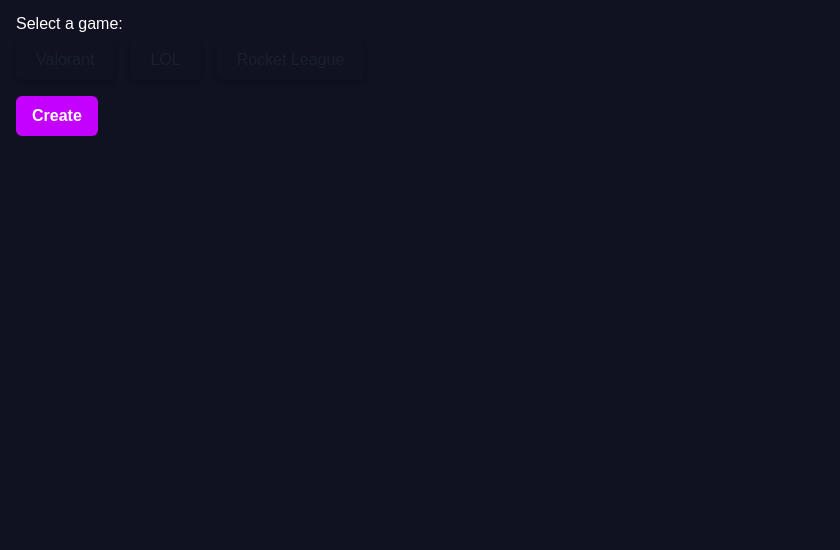
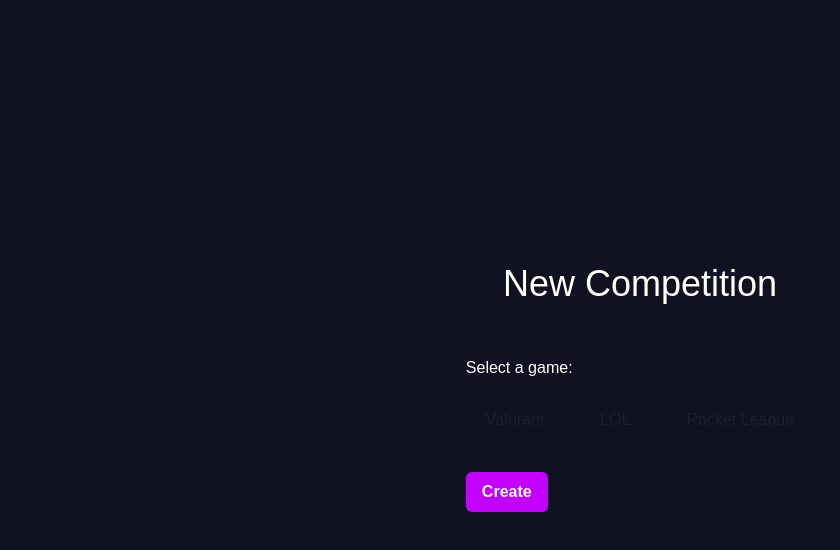
Before and after one commit to proyecto-esports/esports-project-frontend, a React (Vite) app: page /create-group in a window 1280 px wide. Shown: the top 550 px of the page, without its empty margins (0-840 px from the left). Built offline with nearby package versions, Linux system fonts and the light colour scheme.

Commit message:
Checkpoint styled

```diff
--- a/src/components/RadioCard.jsx
+++ b/src/components/RadioCard.jsx
@@ -10,8 +10,8 @@
     <Box as="label">
       <input {...input} />
       <Box
+        {...checkbox}
         onClick={() => props.onClick()}
-        {...checkbox}
         cursor="pointer"
         borderWidth="1px"
         borderRadius="md"
--- a/src/routes/CreateGroup.jsx
+++ b/src/routes/CreateGroup.jsx
@@ -1,4 +1,12 @@
-import { Box, Button, FormControl, FormLabel, Radio, RadioGroup } from '@chakra-ui/react';
+import {
+  Box,
+  Button,
+  FormControl,
+  FormLabel,
+  Radio,
+  RadioGroup,
+  Text,
+} from '@chakra-ui/react';
 import { useState } from 'react';
 import { Controller, useForm } from 'react-hook-form';
 
@@ -20,10 +28,20 @@
     {
       name: 'LOL',
       isDisabled: true,
+      competitions: [
+        { name: 'League', isDisabled: true },
+        { name: 'Tournament', isDisabled: true },
+        { name: 'World', isDisabled: true },
+      ],
     },
     {
       name: 'Rocket League',
       isDisabled: true,
+      competitions: [
+        { name: 'League', isDisabled: true },
+        { name: 'Tournament', isDisabled: true },
+        { name: 'World', isDisabled: true },
+      ],
     },
   ];
 
@@ -41,26 +59,47 @@
   };
 
   return (
-    <Box h="100vh" w="100%" bg={theme.dark.background} padding="1rem">
+    <Box
+      h="100vh"
+      w="100%"
+      bg={theme.dark.background}
+      display="flex"
+      flexDirection="column"
+      alignItems="center"
+      justifyContent="center"
+      gap="3rem"
+    >
+      <Text fontSize="4xl" color={theme.dark.primary}>
+        New Competition
+      </Text>
       <form onSubmit={handleSubmit(submitForm)}>
-        <FormControl>
+        <FormControl
+          display="flex"
+          flexDirection="column"
+          maxWidth="30rem"
+          padding="1rem"
+          gap="1rem"
+        >
           <FormLabel htmlFor="game" color={theme.dark.primary}>
             Select a game:
           </FormLabel>
           <Controller
             render={() => (
               <RadioGroup
-                ref={register()}
+                {...register('game')}
                 name="game"
                 display="flex"
                 flexWrap="wrap"
                 gap="1rem"
               >
                 {games.map((game) => {
+                  console.log('game', game);
                   const { name, isDisabled } = game;
+                  console.log('game name', name);
                   const handleClick = () => setSelectedGame(game);
                   return (
                     <RadioCard
+                      id={name}
                       key={name}
                       value={name}
                       isDisabled={isDisabled}
@@ -83,11 +122,18 @@
               </FormLabel>
               <Controller
                 render={() => (
-                  <RadioGroup name="competition">
+                  <RadioGroup
+                    {...register('competition')}
+                    name="competition"
+                    display="flex"
+                    gap="1rem"
+                  >
                     {selectedGame.competitions?.map((competition) => {
+                      console.log('competition', competition);
                       const { name, isDisabled } = competition;
+                      console.log('competition name', name);
                       return (
-                        <Radio key={name} isDisabled={isDisabled}>
+                        <Radio id={name} value={name} key={name} isDisabled={isDisabled}>
                           {name}
                         </Radio>
                       );
```
